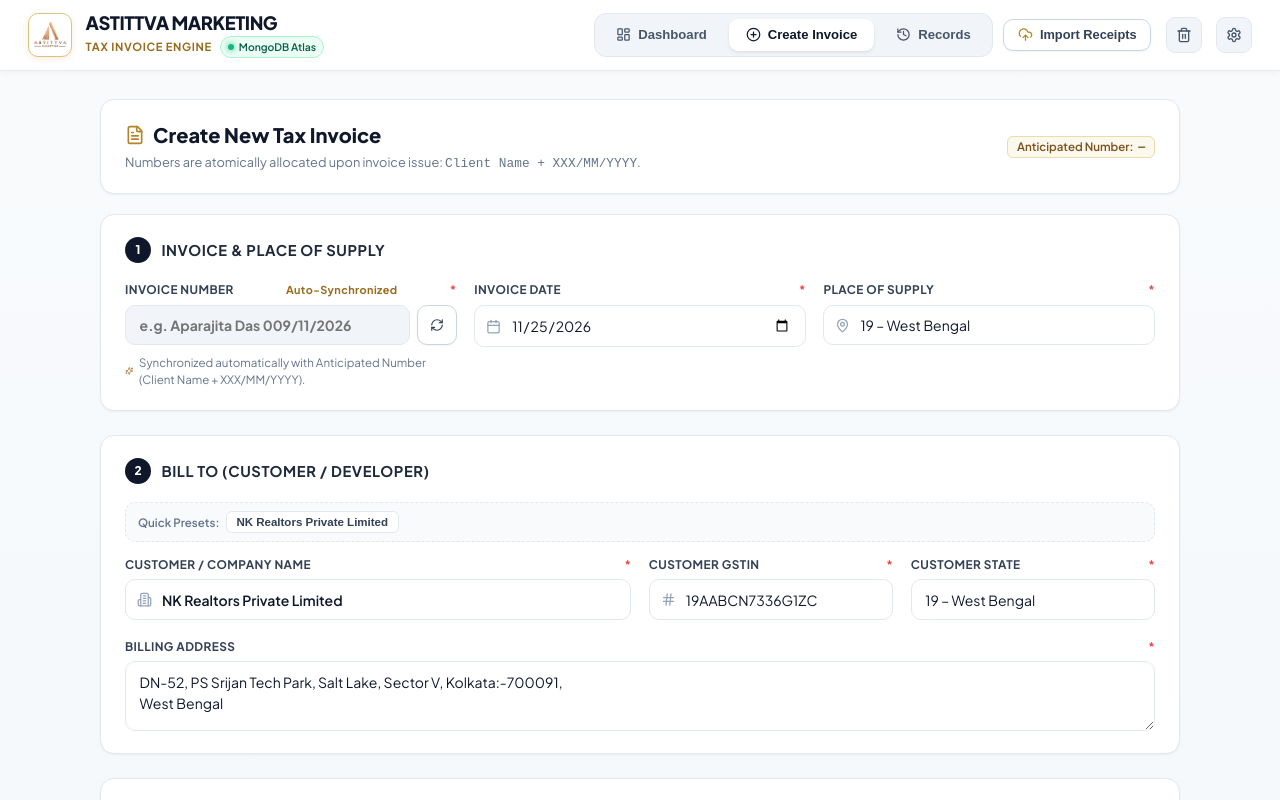
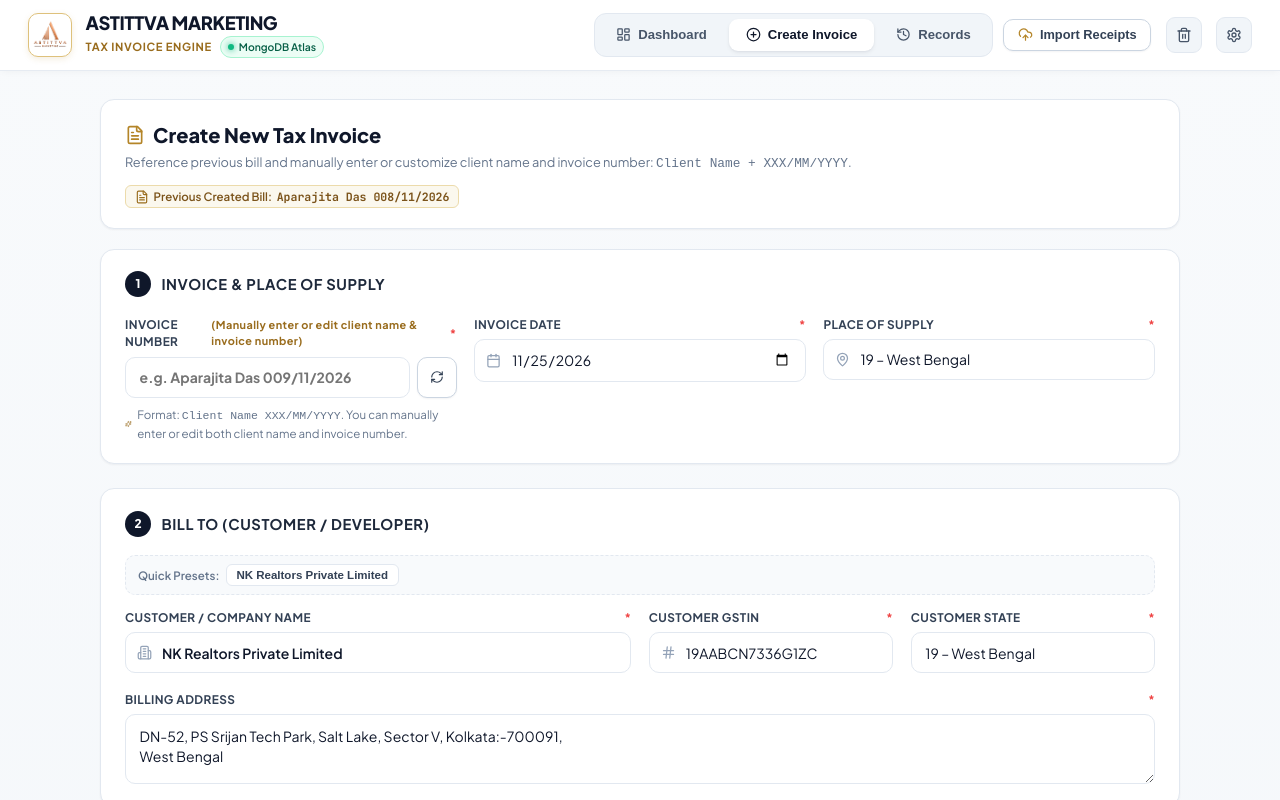
Before and after one commit to Tushar1623/Astittva-Invoice-Generator, a React (Vite) app: page / in a window 1280 px wide. Both pictures are taken after a click on the button "Generate New Invoice". Shown: the top 800 px of the page. Built offline with nearby package versions, Linux system fonts and the light colour scheme; no server answers.

Commit message:
Display Previous Created Bill in header badge and enable manual editing of client name and invoice number

```diff
--- a/src/App.jsx
+++ b/src/App.jsx
@@ -206,6 +206,7 @@ export default function App() {
           <InvoiceForm
             initialInvoice={selectedInvoice}
             companyDetails={companyDetails}
+            lastInvoice={invoices && invoices.length > 0 ? invoices[0] : null}
             onSave={(inv) => handleSaveInvoice(inv, false)}
             onSaveAndPreview={(inv) => handleSaveInvoice(inv, true)}
             onCancel={() => setActiveTab('dashboard')}
--- a/src/components/InvoiceForm.jsx
+++ b/src/components/InvoiceForm.jsx
@@ -25,6 +25,7 @@ import Calculator from './Calculator';
 export default function InvoiceForm({
   initialInvoice = null,
   companyDetails,
+  lastInvoice = null,
   onSave,
   onSaveAndPreview,
   onCancel
@@ -38,6 +39,19 @@ export default function InvoiceForm({
 
   const defaultAccount = availableBankAccounts.find(a => a.isDefault) || availableBankAccounts[0];
 
+  const computePreviousBill = (lastInv) => {
+    if (lastInv) {
+      if (lastInv.displayInvoiceNumber) return lastInv.displayInvoiceNumber;
+      if (lastInv.clientName && !lastInv.invoiceNumber.includes(lastInv.clientName)) {
+        return `${lastInv.clientName} ${lastInv.invoiceNumber}`;
+      }
+      return lastInv.invoiceNumber;
+    }
+    return 'Aparajita Das 008/11/2026';
+  };
+
+  const [previousBill, setPreviousBill] = useState(() => computePreviousBill(lastInvoice));
+
   // Form State
   const [formData, setFormData] = useState(() => {
     if (initialInvoice) {
@@ -46,7 +60,8 @@ export default function InvoiceForm({
       return {
         ...initialInvoice,
         selectedBankAccountId: initialBankId,
-        bankDetails: initialBankDetails
+        bankDetails: initialBankDetails,
+        isManualInvoiceNumber: true
       };
     }
     const today = new Date().toISOString().slice(0, 10);
@@ -54,6 +69,7 @@ export default function InvoiceForm({
       // Invoice Details
       invoiceNumber: '',
       autoAllocate: true,
+      isManualInvoiceNumber: false,
       invoiceDate: today,
       placeOfSupply: '19 – West Bengal',
 
@@ -97,7 +113,7 @@ export default function InvoiceForm({
     return custName || '';
   };
 
-  // Synchronize Anticipated Number and Invoice Number whenever clientName, customerName, or invoiceDate changes
+  // Synchronize Previous Bill and suggest next Invoice Number
   useEffect(() => {
     let isMounted = true;
     if (isEditing) {
@@ -115,11 +131,20 @@ export default function InvoiceForm({
         const res = await api.peekNextNumber(effectiveName, formData.invoiceDate, formData.customerName);
         if (isMounted && res.success) {
           setPreviewNumber(res.invoiceNumber);
-          setFormData(prev => ({
-            ...prev,
-            invoiceNumber: res.invoiceNumber,
-            autoAllocate: true
-          }));
+          if (res.previousBill) {
+            setPreviousBill(res.previousBill);
+          }
+          // Pre-fill invoice number if not manually edited by user
+          setFormData(prev => {
+            if (prev.isManualInvoiceNumber && prev.invoiceNumber) {
+              return prev;
+            }
+            return {
+              ...prev,
+              invoiceNumber: res.invoiceNumber,
+              autoAllocate: true
+            };
+          });
         }
       } catch (err) {
         console.warn('Could not peek next invoice number:', err.message);
@@ -132,7 +157,7 @@ export default function InvoiceForm({
     return () => { isMounted = false; };
   }, [formData.clientName, formData.customerName, formData.invoiceDate, isEditing]);
 
-  // Instant real-time synchronization on keystroke
+  // Handle clientName change (updates suggested invoiceNumber if not manually typed)
   const handleClientNameChange = (val) => {
     setFormData(prev => {
       const effective = val.trim();
@@ -146,7 +171,7 @@ export default function InvoiceForm({
       return {
         ...prev,
         clientName: val,
-        invoiceNumber: !isEditing && syncd ? syncd : prev.invoiceNumber
+        invoiceNumber: !prev.isManualInvoiceNumber && !isEditing && syncd ? syncd : prev.invoiceNumber
       };
     });
   };
@@ -164,7 +189,7 @@ export default function InvoiceForm({
       return {
         ...prev,
         customerName: val,
-        invoiceNumber: !isEditing && syncd ? syncd : prev.invoiceNumber
+        invoiceNumber: !prev.isManualInvoiceNumber && !isEditing && syncd ? syncd : prev.invoiceNumber
       };
     });
   };
@@ -280,11 +305,13 @@ export default function InvoiceForm({
       sgstRate: formData.sgstRate
     });
 
+    const isManual = Boolean(formData.isManualInvoiceNumber);
+
     return {
       ...formData,
       selectedBankAccountId: formData.selectedBankAccountId || 'account_1',
       bankDetails: formData.bankDetails,
-      allocateNewNumber: !isEditing && formData.autoAllocate,
+      allocateNewNumber: !isEditing && !isManual && formData.autoAllocate,
       financials: finalCalculations,
       companySnapshot: {
         ...companyDetails,
@@ -319,17 +346,16 @@ export default function InvoiceForm({
               <span>{isEditing ? `Edit Invoice: ${formData.invoiceNumber}` : 'Create New Tax Invoice'}</span>
             </h2>
             <p style={{ fontSize: '0.8rem', color: 'var(--slate-500)', marginTop: '0.2rem' }}>
-              Numbers are atomically allocated upon invoice issue: <code>Client Name + XXX/MM/YYYY</code>.
+              Reference previous bill and manually enter or customize client name and invoice number: <code>Client Name + XXX/MM/YYYY</code>.
             </p>
           </div>
 
           <div style={{ display: 'flex', alignItems: 'center', gap: '0.5rem' }}>
-            <span className="badge badge-gold">
-              <span>Anticipated Number:</span>
-              <strong className="font-mono">
-                {loadingNumber && !formData.invoiceNumber && !previewNumber
-                  ? 'Calculating...'
-                  : (formData.invoiceNumber || previewNumber || '—')}
+            <span className="badge badge-gold" title="Previously created bill in the system">
+              <FileText size={14} color="var(--gold-600)" />
+              <span>Previous Created Bill:</span>
+              <strong className="font-mono" style={{ color: 'var(--gold-900)' }}>
+                {previousBill || (lastInvoice ? computePreviousBill(lastInvoice) : 'Aparajita Das 008/11/2026')}
               </strong>
             </span>
           </div>
@@ -350,31 +376,35 @@ export default function InvoiceForm({
               <label className="form-label required">
                 <span>Invoice Number</span>
                 <span style={{ fontSize: '0.68rem', color: 'var(--gold-600)', textTransform: 'none' }}>
-                  Auto-Synchronized
+                  (Manually enter or edit client name & invoice number)
                 </span>
               </label>
               <div style={{ display: 'flex', gap: '0.4rem' }}>
                 <input
                   type="text"
                   required
-                  readOnly
-                  value={formData.invoiceNumber || previewNumber || ''}
+                  value={formData.invoiceNumber || ''}
+                  onChange={(e) => setFormData(prev => ({
+                    ...prev,
+                    invoiceNumber: e.target.value,
+                    isManualInvoiceNumber: true,
+                    autoAllocate: false
+                  }))}
                   placeholder="e.g. Aparajita Das 009/11/2026"
                   className="form-input font-mono"
                   style={{
                     fontWeight: 700,
-                    backgroundColor: 'var(--slate-100)',
-                    cursor: 'not-allowed',
+                    backgroundColor: '#ffffff',
                     color: 'var(--slate-900)',
                     border: '1px solid var(--border-color)'
                   }}
-                  title="Invoice number is automatically synchronized with the Anticipated Number."
+                  title="Manually enter or edit the client name and invoice number."
                 />
                 <button
                   type="button"
                   onClick={handleManualRegenerate}
                   className="btn btn-secondary"
-                  title="Refresh number from database counter"
+                  title="Auto-fill next sequential number"
                   style={{ padding: '0.5rem 0.75rem' }}
                 >
                   <RefreshCw size={14} className={loadingNumber ? 'spin' : ''} />
@@ -382,7 +412,7 @@ export default function InvoiceForm({
               </div>
               <span className="form-helper-text" style={{ color: 'var(--slate-500)', display: 'flex', alignItems: 'center', gap: '0.35rem' }}>
                 <Sparkles size={12} color="var(--gold-600)" />
-                <span>Synchronized automatically with Anticipated Number (Client Name + XXX/MM/YYYY).</span>
+                <span>Format: <code>Client Name XXX/MM/YYYY</code>. You can manually enter or edit both client name and invoice number.</span>
               </span>
             </div>
 
```
Also changed, not shown: 2 other files (tests, documents, lock files or other folders).
